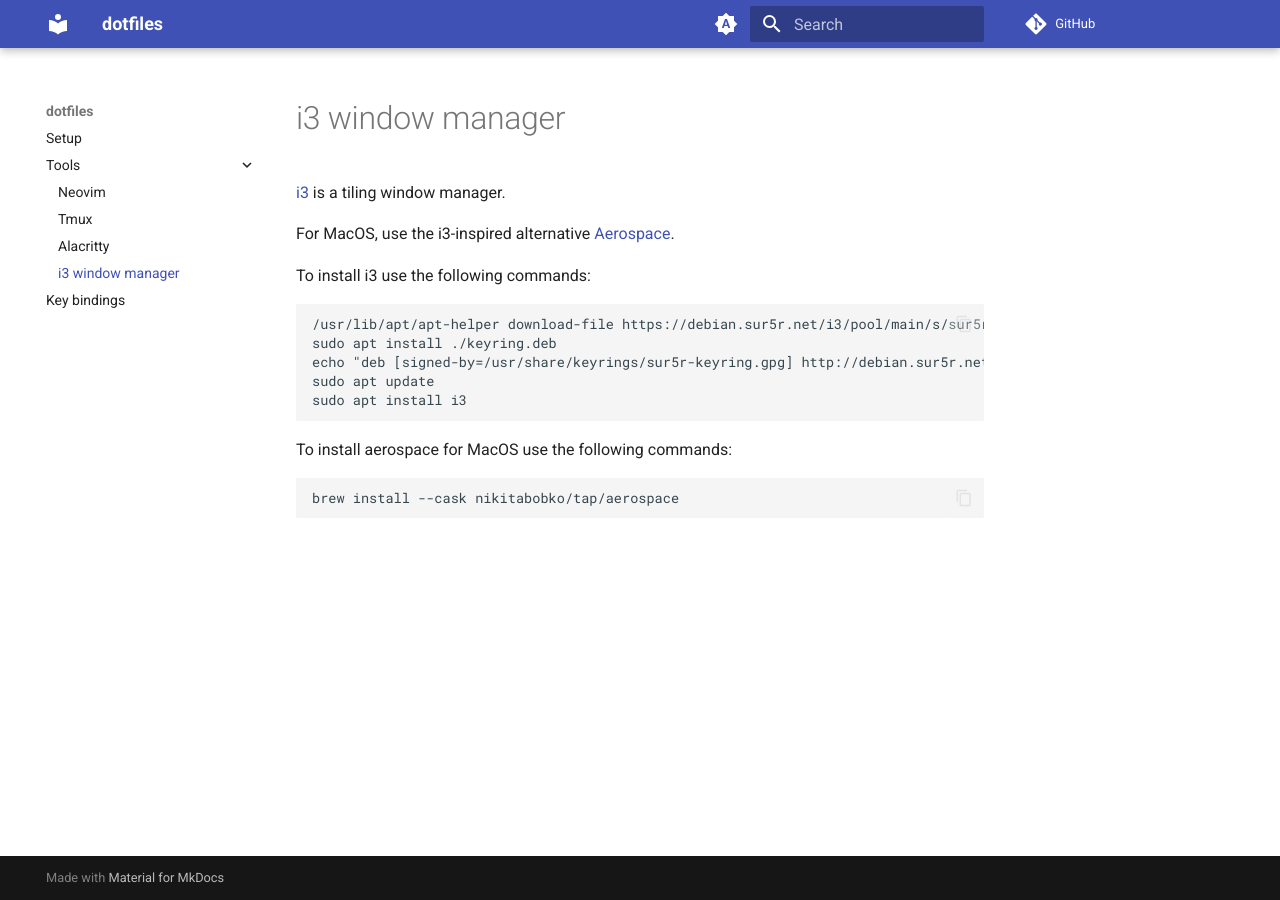
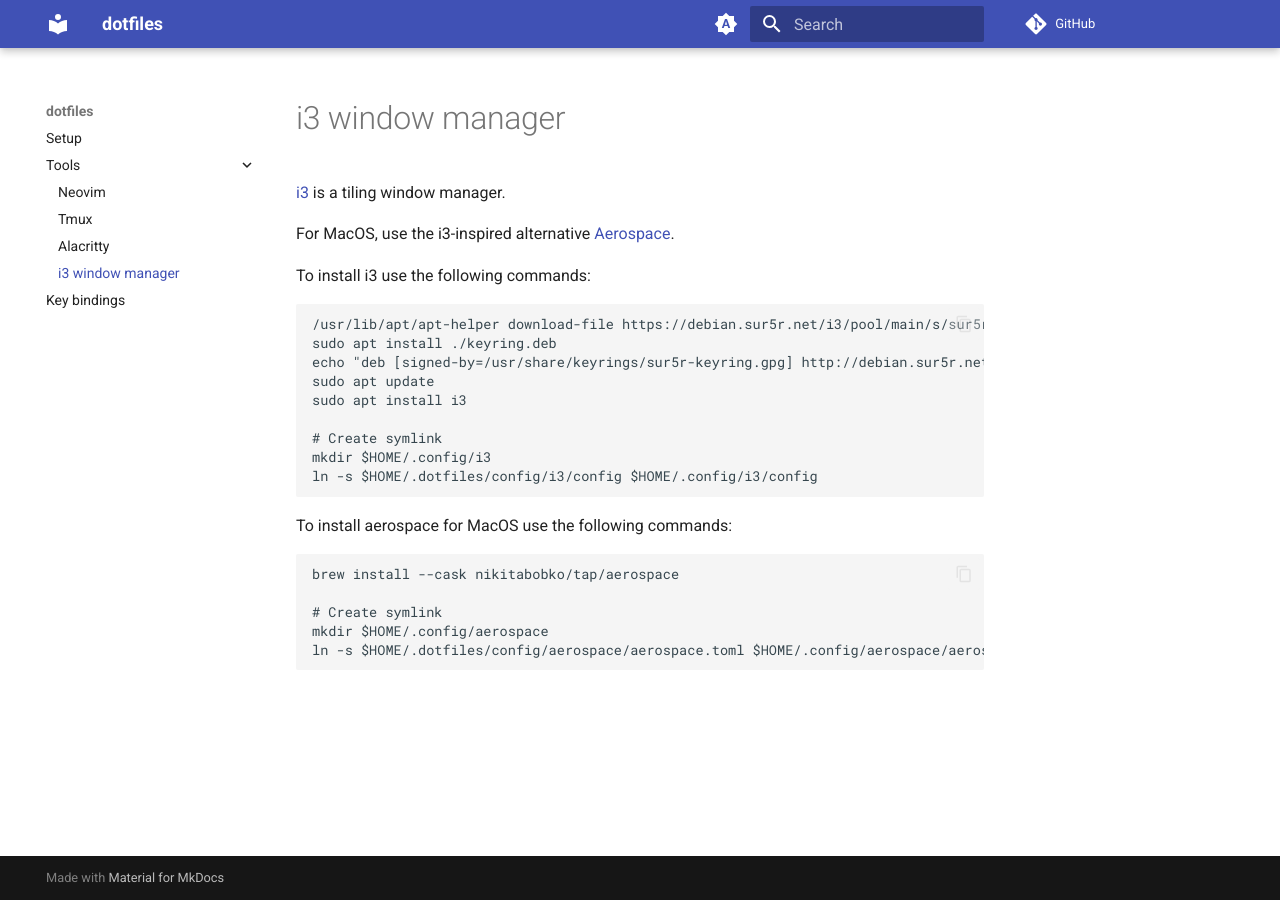
Before and after one commit to HieuDao-code/dotfiles, an MkDocs documentation site: the page built from docs/i3.md, in a window 1280 px wide. Built offline with MkDocs 1.6.1 and Material for MkDocs 9.7.7, drawn with Linux system fonts in a browser that asks for light colours; comment, search, counter and statistics services are not loaded.

Commit message:
Update i3.md

````diff
--- a/docs/i3.md
+++ b/docs/i3.md
@@ -12,10 +12,18 @@ sudo apt install ./keyring.deb
 echo "deb [signed-by=/usr/share/keyrings/sur5r-keyring.gpg] http://debian.sur5r.net/i3/ $(grep '^VERSION_CODENAME=' /etc/os-release | cut -f2 -d=) universe" | sudo tee /etc/apt/sources.list.d/sur5r-i3.list
 sudo apt update
 sudo apt install i3
+
+# Create symlink
+mkdir $HOME/.config/i3
+ln -s $HOME/.dotfiles/config/i3/config $HOME/.config/i3/config
 ```
 
 To install aerospace for MacOS use the following commands:
 
 ```sh
 brew install --cask nikitabobko/tap/aerospace
+
+# Create symlink
+mkdir $HOME/.config/aerospace
+ln -s $HOME/.dotfiles/config/aerospace/aerospace.toml $HOME/.config/aerospace/aerospace.toml
 ```
````
